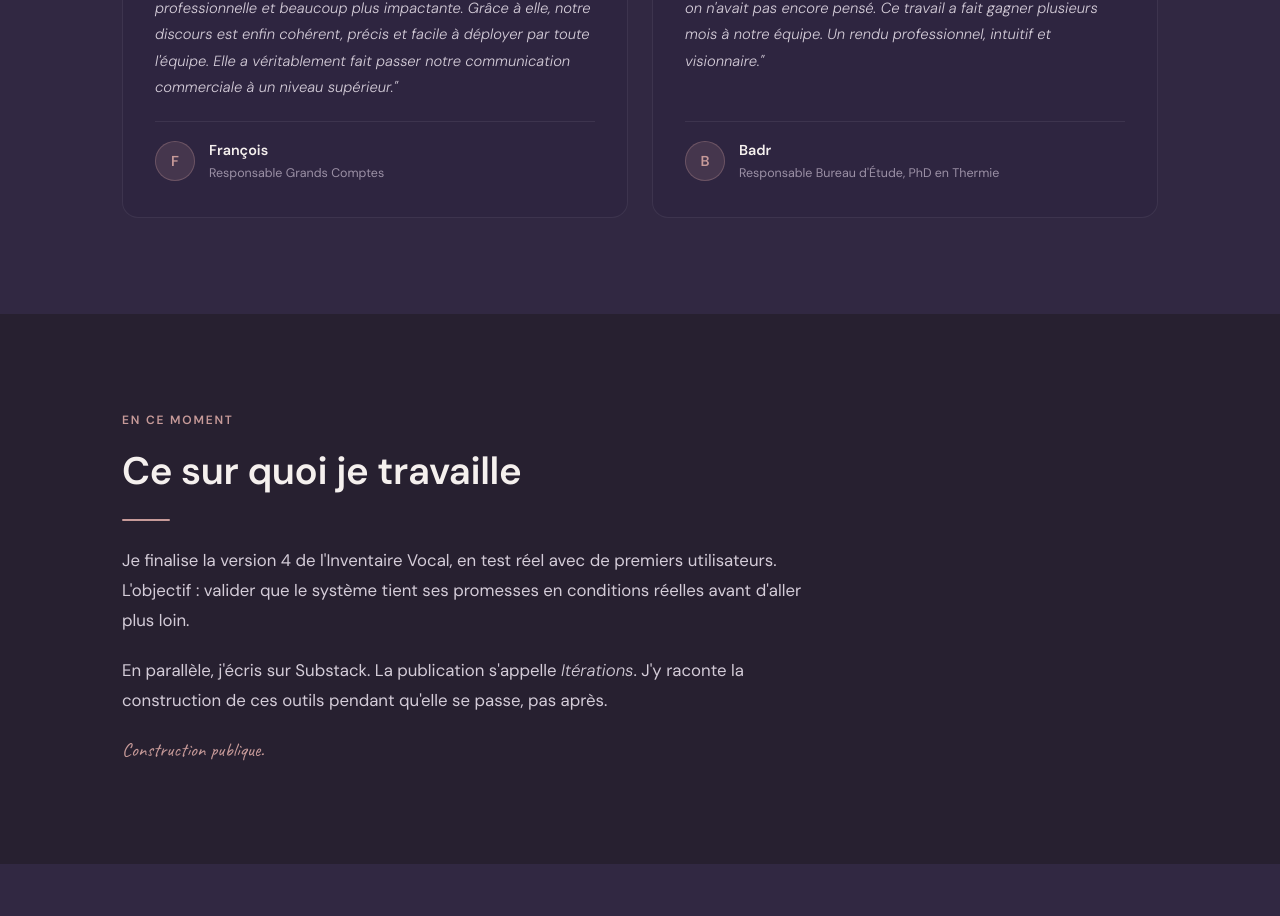
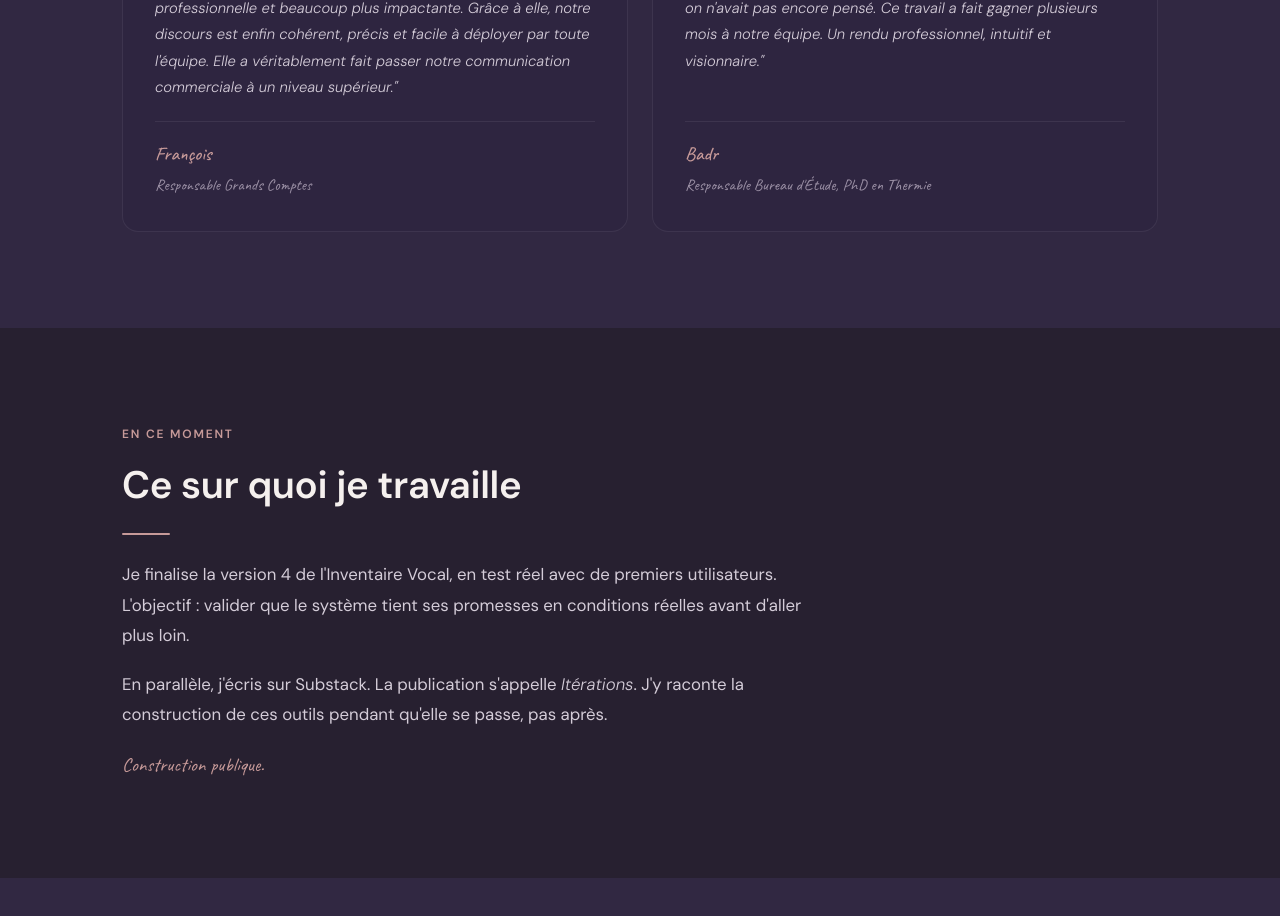
Before and after one commit to annece29-netizen/portfolio-2026-02, a plain HTML site: page index.html in a window 1280 px wide. Shown: the part 3900-4816 px from the top of the page. Drawn offline with Linux system fonts and the light colour scheme.

Commit message:
Correction style témoignages

```diff
--- a/style.css
+++ b/style.css
@@ -882,30 +882,22 @@ footer p {
 }
 
 .avis-avatar {
-  width: 40px;
-  height: 40px;
-  border-radius: 50%;
-  background: rgba(199, 154, 153, 0.15);
-  border: 1px solid rgba(199, 154, 153, 0.3);
-  display: flex;
-  align-items: center;
-  justify-content: center;
-  font-size: 0.9rem;
-  font-weight: 600;
-  color: var(--rose);
-  flex-shrink: 0;
+  display: none;
 }
 
 .avis-auteur strong {
   display: block;
-  font-size: 0.9rem;
-  color: var(--blanc);
-  font-weight: 600;
+  font-family: 'Caveat', cursive;
+  font-size: 1.2rem;
+  font-weight: 500;
+  color: var(--rose);
 }
 
 .avis-auteur span {
   display: block;
-  font-size: 0.78rem;
+  font-family: 'Caveat', cursive;
+  font-size: 1rem;
+  font-weight: 400;
   color: var(--texte-secondaire);
 }
 
```
